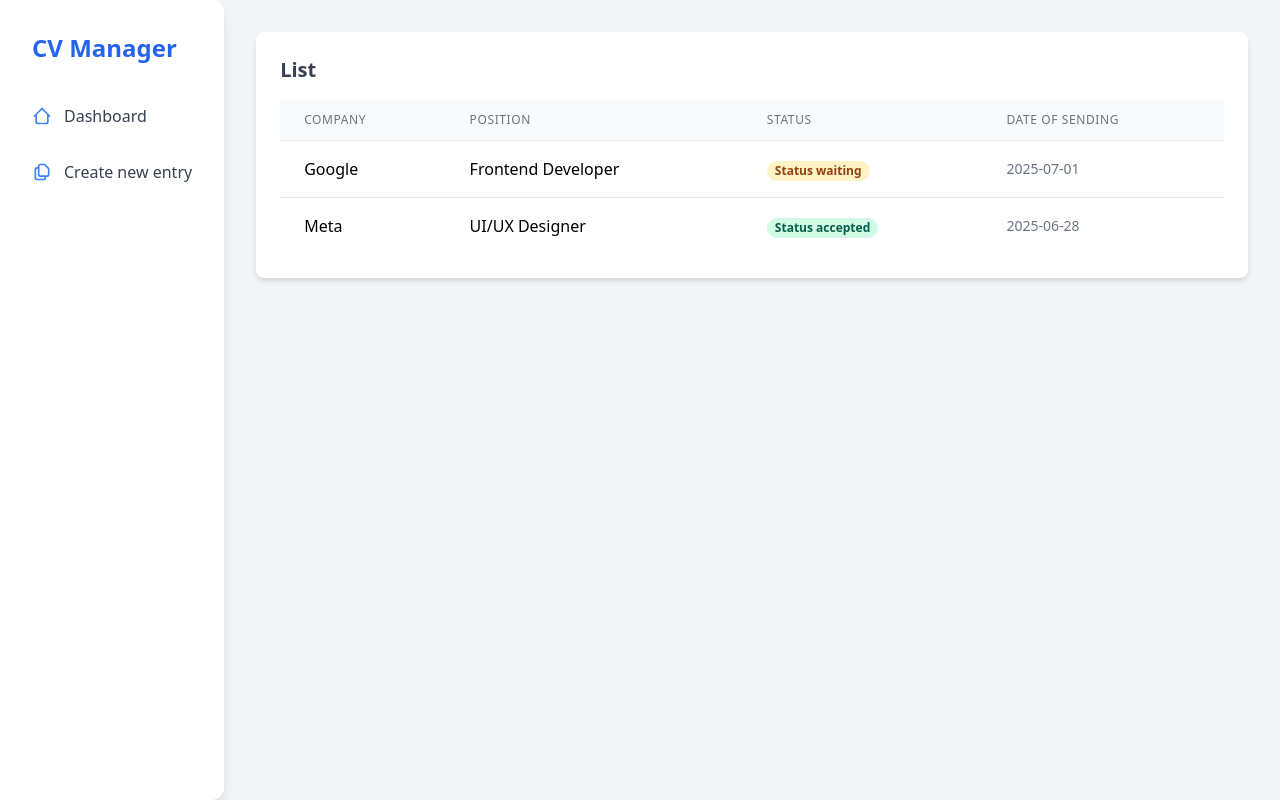
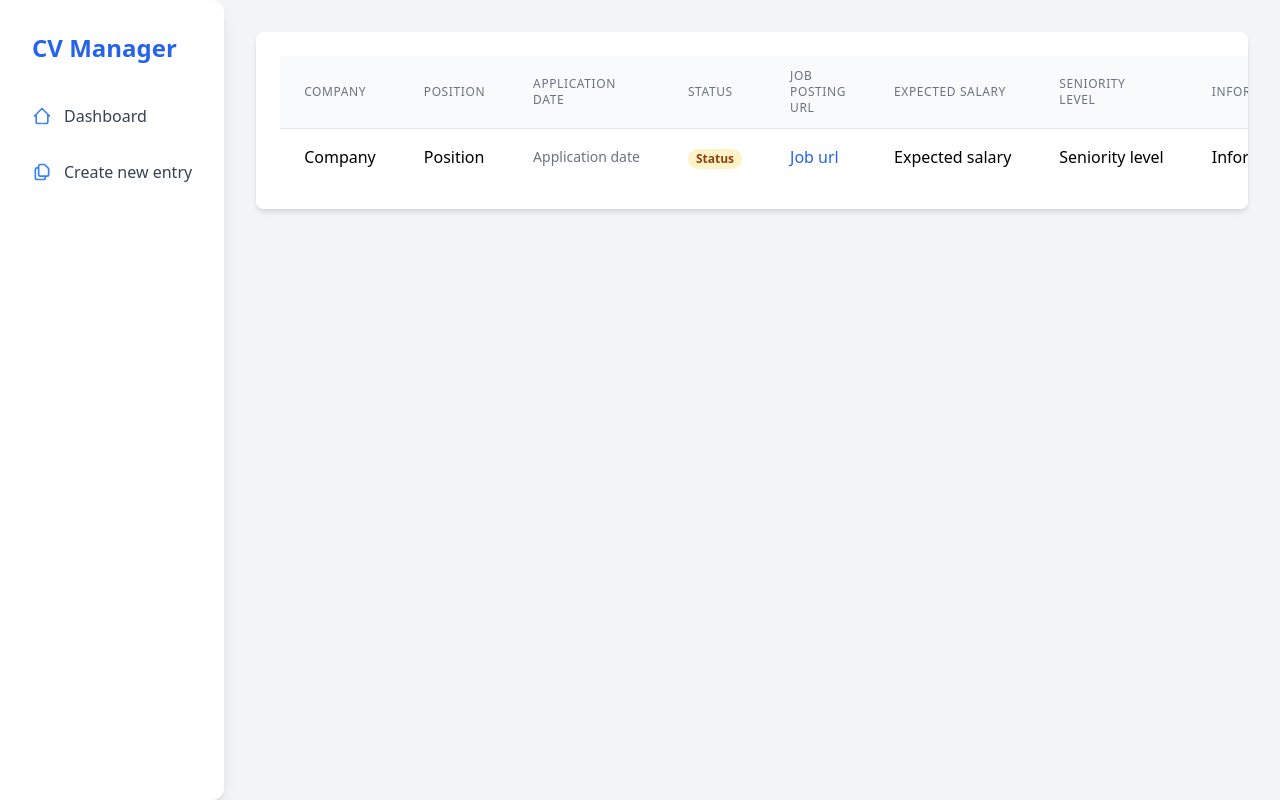
Before and after one commit to Hinzeq/cv-manager-frontend, a Vue app: page / in a window 1280 px wide. Built offline with nearby package versions, Linux system fonts and the light colour scheme.

Commit message:
added table layout

```diff
--- /dev/null
+++ b/src/components/TableComponent.vue
@@ -0,0 +1,57 @@
+<template>
+    <table class="min-w-full divide-y divide-gray-200">
+        <thead class="bg-gray-50">
+            <tr>
+                <th scope="col" class="px-6 py-3 text-left text-xs font-medium text-gray-500 uppercase tracking-wider">
+                    Company
+                </th>
+                <th scope="col" class="px-6 py-3 text-left text-xs font-medium text-gray-500 uppercase tracking-wider">
+                    Position
+                </th>
+                <th scope="col" class="px-6 py-3 text-left text-xs font-medium text-gray-500 uppercase tracking-wider">
+                    Application date
+                </th>
+                <th scope="col" class="px-6 py-3 text-left text-xs font-medium text-gray-500 uppercase tracking-wider">
+                    Status
+                </th>
+                <th scope="col" class="px-6 py-3 text-left text-xs font-medium text-gray-500 uppercase tracking-wider">
+                    Job posting url
+                </th>
+                <th scope="col" class="px-6 py-3 text-left text-xs font-medium text-gray-500 uppercase tracking-wider">
+                    Expected salary
+                </th>
+                <th scope="col" class="px-6 py-3 text-left text-xs font-medium text-gray-500 uppercase tracking-wider">
+                    Seniority level
+                </th>
+                <th scope="col" class="px-6 py-3 text-left text-xs font-medium text-gray-500 uppercase tracking-wider">
+                    Informations
+                </th>
+            </tr>
+        </thead>
+        <tbody class="bg-white divide-y divide-gray-200">
+            <tr>
+                <td class="px-6 py-4 whitespace-nowrap">Company</td>
+                <td class="px-6 py-4 whitespace-nowrap">Position</td>
+                <td class="px-6 py-4 whitespace-nowrap text-sm text-gray-500">Application date</td>
+                <td class="px-6 py-4 whitespace-nowrap">
+                    <span
+                        class="px-2 inline-flex text-xs leading-5 font-semibold rounded-full bg-yellow-100 text-yellow-800">
+                        Status
+                    </span>
+                </td>
+                <td class="px-6 py-4 whitespace-nowrap">
+                    <a href="#" class="font-medium text-blue-600 dark:text-blue-500 hover:underline">Job url</a>
+                </td>
+                <td class="px-6 py-4 whitespace-nowrap">Expected salary</td>
+                <td class="px-6 py-4 whitespace-nowrap">Seniority level</td>
+                <td class="px-6 py-4 whitespace-nowrap">Informations</td>
+            </tr>
+        </tbody>
+    </table>
+</template>
+
+<script>
+export default {
+    name: "TableComponent"
+}
+</script>
--- a/src/views/MainView.vue
+++ b/src/views/MainView.vue
@@ -1,55 +1,18 @@
 <template>
-    <main class="flex-1 p-8 overflow-y-auto pt-[90px] md:pt-8 md:ml-0">
+    <main class="flex-1 p-8 overflow-x-auto pt-[90px] md:pt-8 md:ml-0 ">
         <div class="bg-white p-6 rounded-lg shadow-md overflow-x-auto">
-            <h3 class="text-xl font-semibold text-gray-700 mb-4">List</h3>
-            <table class="min-w-full divide-y divide-gray-200">
-                <thead class="bg-gray-50">
-                    <tr>
-                        <th scope="col"
-                            class="px-6 py-3 text-left text-xs font-medium text-gray-500 uppercase tracking-wider">
-                            Company</th>
-                        <th scope="col"
-                            class="px-6 py-3 text-left text-xs font-medium text-gray-500 uppercase tracking-wider">
-                            Position</th>
-                        <th scope="col"
-                            class="px-6 py-3 text-left text-xs font-medium text-gray-500 uppercase tracking-wider">
-                            Status</th>
-                        <th scope="col"
-                            class="px-6 py-3 text-left text-xs font-medium text-gray-500 uppercase tracking-wider">Date
-                            of sending</th>
-                    </tr>
-                </thead>
-                <tbody class="bg-white divide-y divide-gray-200">
-                    <tr>
-                        <td class="px-6 py-4 whitespace-nowrap">Google</td>
-                        <td class="px-6 py-4 whitespace-nowrap">Frontend Developer</td>
-                        <td class="px-6 py-4 whitespace-nowrap">
-                            <span
-                                class="px-2 inline-flex text-xs leading-5 font-semibold rounded-full bg-yellow-100 text-yellow-800">
-                                Status waiting
-                            </span>
-                        </td>
-                        <td class="px-6 py-4 whitespace-nowrap text-sm text-gray-500">2025-07-01</td>
-                    </tr>
-                    <tr>
-                        <td class="px-6 py-4 whitespace-nowrap">Meta</td>
-                        <td class="px-6 py-4 whitespace-nowrap">UI/UX Designer</td>
-                        <td class="px-6 py-4 whitespace-nowrap">
-                            <span
-                                class="px-2 inline-flex text-xs leading-5 font-semibold rounded-full bg-green-100 text-green-800">
-                                Status accepted
-                            </span>
-                        </td>
-                        <td class="px-6 py-4 whitespace-nowrap text-sm text-gray-500">2025-06-28</td>
-                    </tr>
-                </tbody>
-            </table>
+            <TableComponent />
         </div>
     </main>
 </template>
 
 <script>
+import TableComponent from '@/components/TableComponent.vue';
+
 export default {
     name: 'MainView',
+    components: {
+        TableComponent
+    }
 }
 </script>
```
